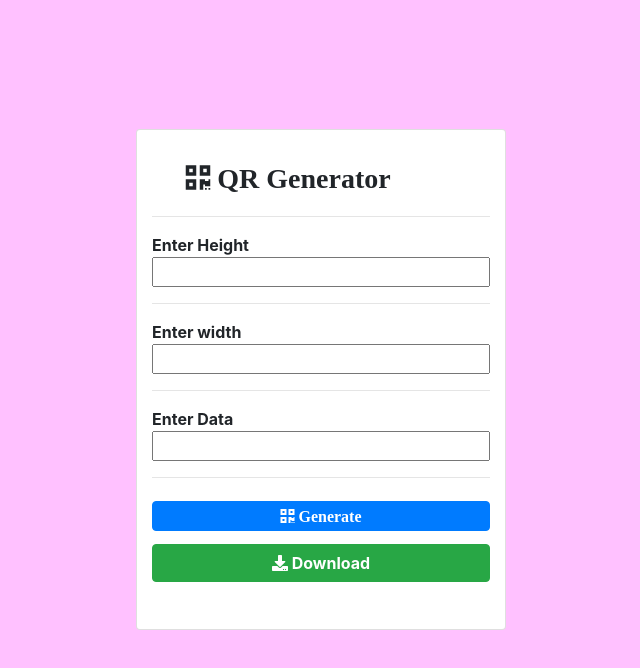
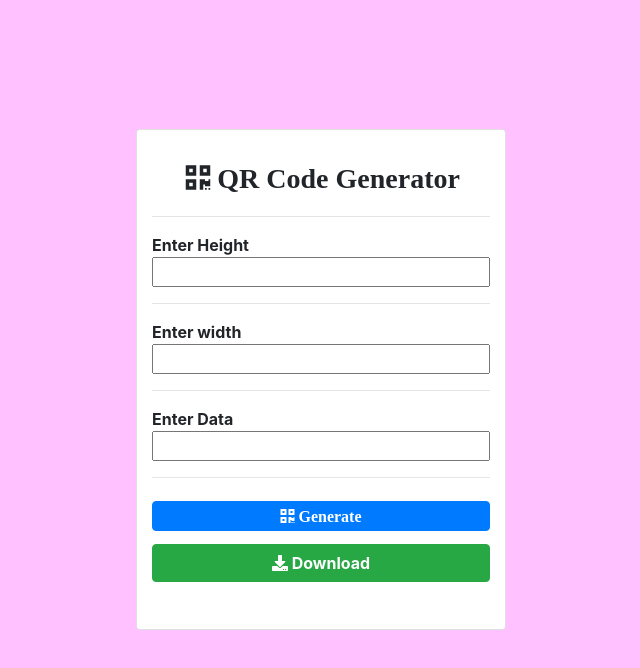
Before and after one commit to digital18/qrcode, a plain HTML site: page index.html in a window 1280 px wide. Shown: the top 668 px of the page, without its empty margins (319-959 px from the left). Drawn offline with nearby package versions, Linux system fonts and the light colour scheme.

Commit message:
Update index.html

```diff
--- a/index.html
+++ b/index.html
@@ -10,10 +10,9 @@
     </head>
     <body>
         <div class="container" >
-           <div class="row justify-content-center align-self-center" style="margin: 22% 0 0 0">
+           <div class="row justify-content-center align-self-center" style="border-radius: 10px;margin: 22% 0 0 0;">
             <div class="card col-md-4 col-sx-6 col-sm-12" style="padding:0 0 -1% 0">
-            <h3 style="margin-top:10%;margin-left:10%"><i class="fa fa-qrcode" aria-hidden="true"> QR Generator</i></h3>
-
+            <h3 style="margin-top:10%;margin-left:10%"><i class="fa fa-qrcode" aria-hidden="true"> QR Code Generator</i></h3>
                 <hr/>
                 <lable class="lable-control">Enter Height</lable>
                 <input type="text" id="height" />
```
